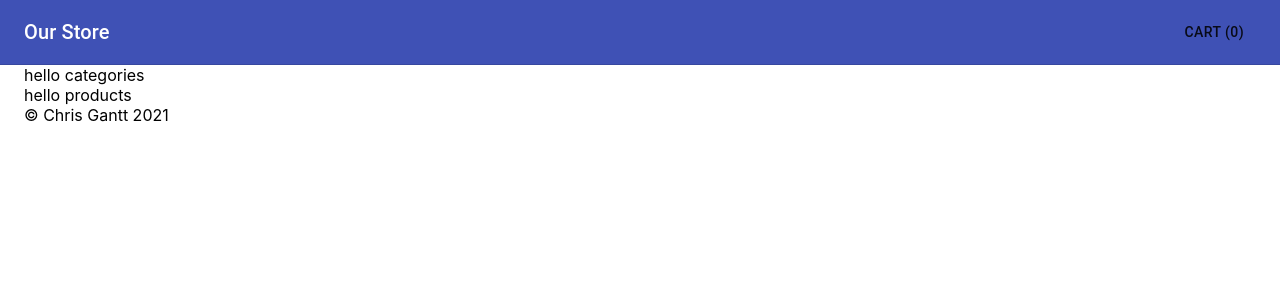
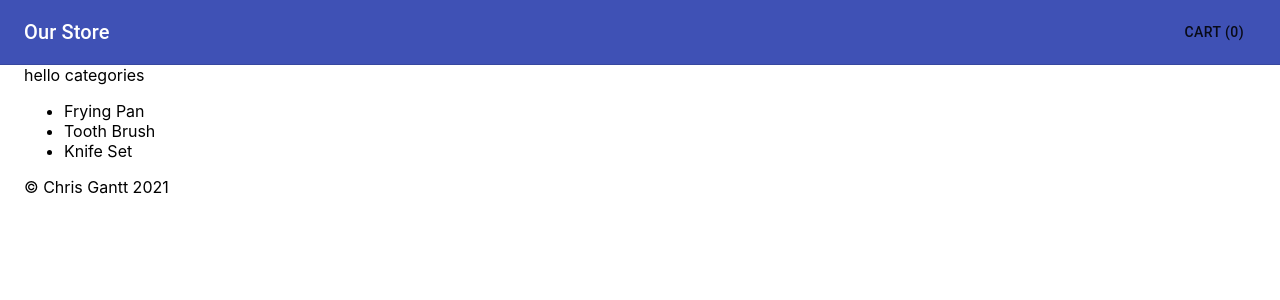
Before and after one commit to ganttArt/storefront, a React (Create React App) app: page / in a window 1280 px wide. Shown: the top 300 px of the page. Built offline with nearby package versions, Linux system fonts and the light colour scheme.

Commit message:
State of products being stored in Redux, and shown in Products component.

```diff
--- a/src/components/Products.js
+++ b/src/components/Products.js
@@ -1,15 +1,25 @@
 import React from 'react';
+import { connect } from 'react-redux';
 import useStyles from '../style/materialUi';
 import { Container } from '@material-ui/core';
+import { reset, filterByCategory } from '../store/products';
 
-const Products = () => {
+const Products = props => {
   const classes = useStyles();
 
   return (
     <Container>
-      hello products
+      <ul>
+        {props.products.map(product => {
+          return <li>{product.name}</li>
+        })}
+      </ul>
     </Container>
   )
 }
 
-export default Products;
+const mapStateToProps = state => ({
+  products: state.products.products,
+})
+
+export default connect(mapStateToProps)(Products);
--- a/src/index.js
+++ b/src/index.js
@@ -2,10 +2,16 @@ import React from 'react';
 import ReactDOM from 'react-dom';
 import './index.css';
 import App from './App';
+import { Provider } from 'react-redux';
+import store from './store';
 
-ReactDOM.render(
-  <React.StrictMode>
-    <App />
-  </React.StrictMode>,
-  document.getElementById('root')
-);
+function Entry() {
+  return (
+    <Provider store={store}>
+      <App />
+    </Provider>
+  )
+}
+
+const root = document.getElementById('root');
+ReactDOM.render(<Entry />, root);
--- /dev/null
+++ b/src/store/index.js
@@ -0,0 +1,12 @@
+import { createStore, combineReducers } from 'redux';
+import { composeWithDevTools } from 'redux-devtools-extension';
+
+import products from './products';
+
+let reducers = combineReducers({ products });
+
+const store = () => {
+  return createStore(reducers, composeWithDevTools());
+}
+
+export default store();
--- /dev/null
+++ b/src/store/products.js
@@ -0,0 +1,54 @@
+let initialState = {
+  products: [
+    {
+      category: 'kitchen',
+      name: 'Frying Pan',
+      description: 'Use this pan to fry vegetables',
+      price: 30,
+      inventoryCount: 300
+    },
+    {
+      category: 'bath',
+      name: 'Tooth Brush',
+      description: 'Brush your teeth after eating',
+      price: 500,
+      inventoryCount: 20
+    },
+    {
+      category: 'kitchen',
+      name: 'Knife Set',
+      description: 'You will need something to cut your vegetables',
+      price: 30,
+      inventoryCount: 300
+    }
+  ]
+};
+
+export default (state = initialState, action) => {
+  let { type, payload } = action;
+
+  switch (type) {
+    case 'FILTER':
+      let filtered = state.filter(product => product.category === payload);
+      return { filtered };
+
+    case 'RESET':
+      return initialState;
+
+    default:
+      return state;
+  }
+}
+
+export const filterByCategory = (category) => {
+  return {
+    type: 'FILTER',
+    payload: category
+  }
+}
+
+export const reset = () => {
+  return {
+    type: 'RESET'
+  }
+}
```
